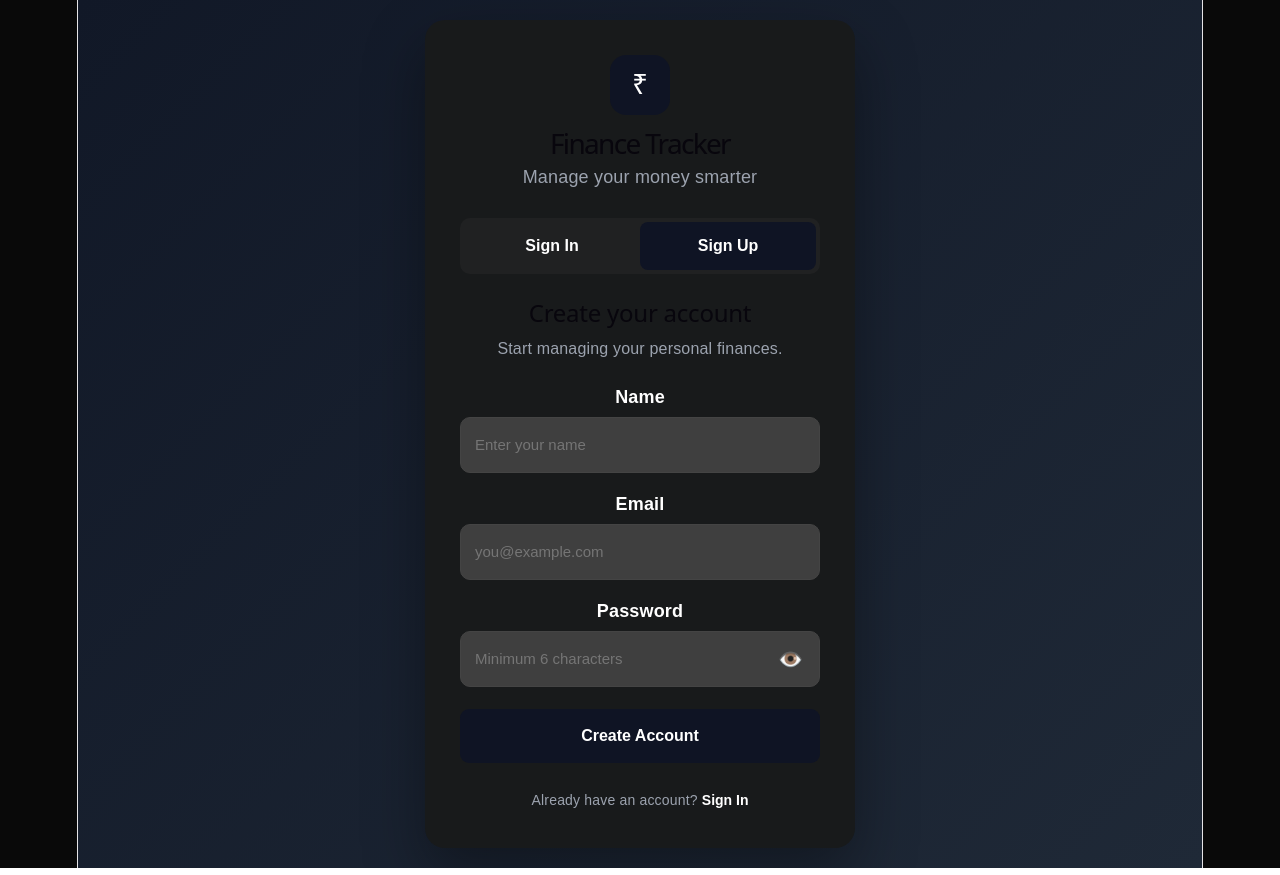
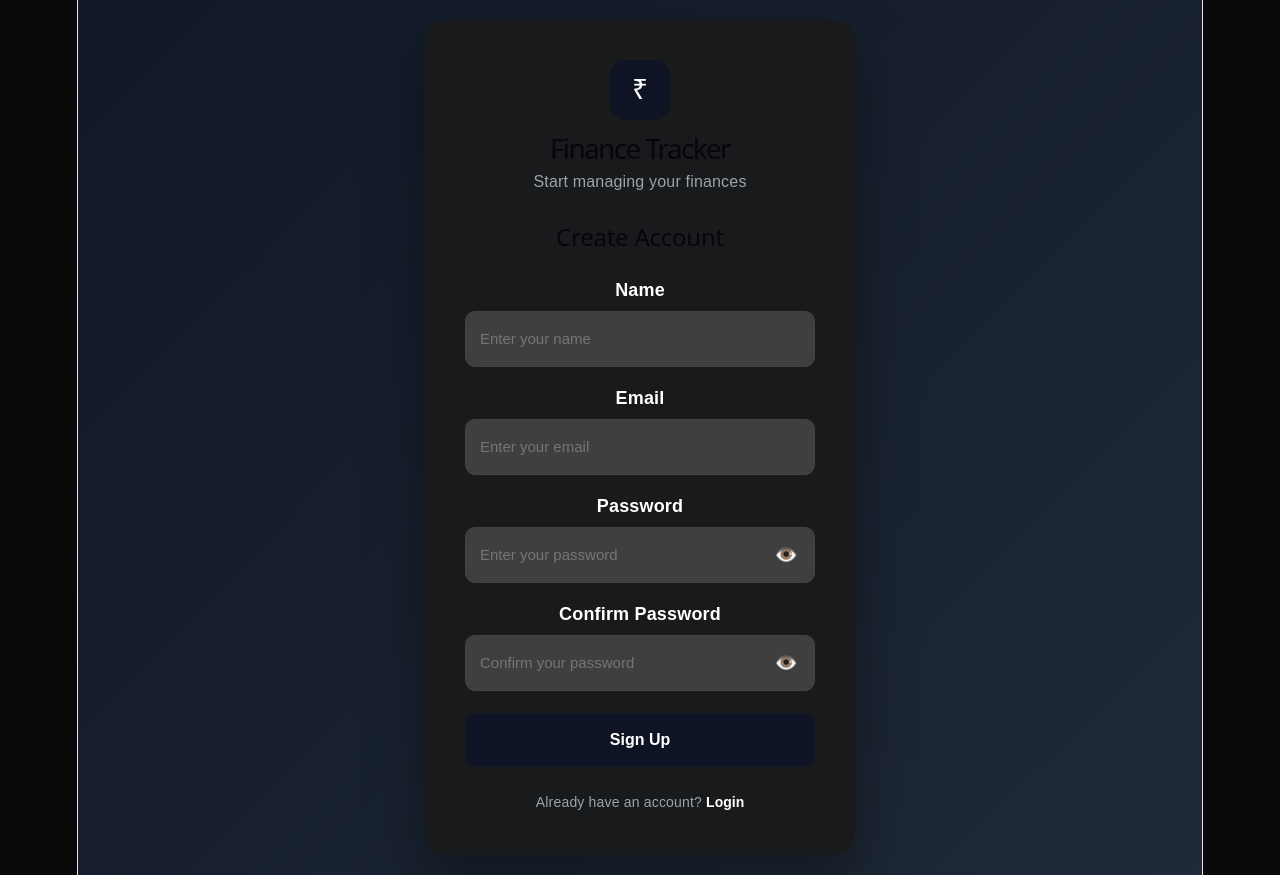
Before and after one commit to Rakib-251/Finance-Expense-Tracker, a React app in the folder frontend/: page / in a window 1280 px wide. Both pictures are taken after a click on the button "Sign Up". Built offline with nearby package versions, Linux system fonts and the light colour scheme; the HTML template or start-up script is replaced by a standard one.

Commit message:
Update login and signup flow

```diff
--- a/frontend/src/Auth.jsx
+++ b/frontend/src/Auth.jsx
@@ -10,9 +10,12 @@ function Auth({ onAuth }) {
         name: "",
         email: "",
         password: "",
+        confirmPassword: "",
     });
 
     const [showPassword, setShowPassword] = useState(false);
+    const [showConfirmPassword, setShowConfirmPassword] =
+        useState(false);
 
     const [loading, setLoading] = useState(false);
     const [error, setError] = useState("");
@@ -33,6 +36,27 @@ function Auth({ onAuth }) {
     };
 
     // ===============================
+    // SWITCH LOGIN / SIGNUP
+    // ===============================
+
+    const switchMode = (loginMode) => {
+        setIsLogin(loginMode);
+
+        setError("");
+        setMessage("");
+
+        setShowPassword(false);
+        setShowConfirmPassword(false);
+
+        setFormData({
+            name: "",
+            email: "",
+            password: "",
+            confirmPassword: "",
+        });
+    };
+
+    // ===============================
     // SUBMIT
     // ===============================
 
@@ -41,6 +65,18 @@ function Auth({ onAuth }) {
 
         setError("");
         setMessage("");
+
+        // Check password confirmation
+        if (!isLogin) {
+            if (
+                formData.password !==
+                formData.confirmPassword
+            ) {
+                setError("Passwords do not match");
+                return;
+            }
+        }
+
         setLoading(true);
 
         try {
@@ -73,9 +109,12 @@ function Auth({ onAuth }) {
             const contentType =
                 response.headers.get("content-type");
 
-            if (!contentType?.includes("application/json")) {
+            if (
+                !contentType ||
+                !contentType.includes("application/json")
+            ) {
                 throw new Error(
-                    "Server returned an invalid response. Please make sure the backend is deployed."
+                    "Server returned an invalid response."
                 );
             }
 
@@ -112,7 +151,7 @@ function Auth({ onAuth }) {
 
             else {
                 setMessage(
-                    "Account created successfully! Please sign in."
+                    "Account created successfully! Please login."
                 );
 
                 setIsLogin(true);
@@ -121,11 +160,12 @@ function Auth({ onAuth }) {
                     name: "",
                     email: formData.email,
                     password: "",
+                    confirmPassword: "",
                 });
 
                 setShowPassword(false);
+                setShowConfirmPassword(false);
             }
-
         } catch (error) {
             console.error(
                 "Authentication error:",
@@ -133,29 +173,45 @@ function Auth({ onAuth }) {
             );
 
             setError(error.message);
-
         } finally {
             setLoading(false);
         }
     };
 
     // ===============================
-    // SWITCH LOGIN / SIGNUP
+    // STYLES
     // ===============================
 
-    const switchMode = () => {
-        setIsLogin(!isLogin);
+    const inputStyle = {
+        width: "100%",
+        padding: "14px",
+        boxSizing: "border-box",
+        border: "1px solid #444",
+        borderRadius: "10px",
+        fontSize: "15px",
+        background: "#3f3f3f",
+        color: "#ffffff",
+        outline: "none",
+    };
 
-        setError("");
-        setMessage("");
+    const labelStyle = {
+        display: "block",
+        marginBottom: "8px",
+        fontWeight: "600",
+        color: "#ffffff",
+    };
 
-        setShowPassword(false);
-
-        setFormData({
-            name: "",
-            email: "",
-            password: "",
-        });
+    const eyeButtonStyle = {
+        position: "absolute",
+        right: "12px",
+        top: "50%",
+        transform: "translateY(-50%)",
+        border: "none",
+        background: "transparent",
+        color: "#ffffff",
+        cursor: "pointer",
+        fontSize: "19px",
+        padding: "5px",
     };
 
     return (
@@ -179,7 +235,7 @@ function Auth({ onAuth }) {
                     maxWidth: "430px",
                     background: "#181a1b",
                     borderRadius: "20px",
-                    padding: "35px",
+                    padding: "40px",
                     boxSizing: "border-box",
                     boxShadow:
                         "0 25px 60px rgba(0,0,0,0.35)",
@@ -203,7 +259,6 @@ function Auth({ onAuth }) {
                             height: "60px",
                             borderRadius: "16px",
                             background: "#0f1424",
-                            color: "#ffffff",
                             display: "flex",
                             alignItems: "center",
                             justifyContent: "center",
@@ -217,7 +272,7 @@ function Auth({ onAuth }) {
 
                     <h1
                         style={{
-                            margin: 0,
+                            margin: "0 0 8px",
                             fontSize: "28px",
                         }}
                     >
@@ -226,106 +281,32 @@ function Auth({ onAuth }) {
 
                     <p
                         style={{
-                            marginTop: "8px",
+                            margin: 0,
                             color: "#9ca3af",
+                            fontSize: "16px",
                         }}
                     >
-                        Manage your money smarter
+                        {isLogin
+                            ? "Login to manage your finances"
+                            : "Start managing your finances"}
                     </p>
                 </div>
 
                 {/* ===============================
-                    LOGIN / SIGNUP TABS
-                =============================== */}
-
-                <div
-                    style={{
-                        display: "flex",
-                        background: "#202122",
-                        borderRadius: "10px",
-                        padding: "4px",
-                        marginBottom: "25px",
-                    }}
-                >
-                    <button
-                        type="button"
-                        onClick={() => {
-                            setIsLogin(true);
-                            setError("");
-                            setMessage("");
-                            setShowPassword(false);
-                        }}
-                        style={{
-                            flex: 1,
-                            border: "none",
-                            borderRadius: "8px",
-                            padding: "11px",
-                            cursor: "pointer",
-                            fontWeight: "600",
-                            background: isLogin
-                                ? "#202122"
-                                : "transparent",
-                            color: "#ffffff",
-                            fontSize: "16px",
-                        }}
-                    >
-                        Sign In
-                    </button>
-
-                    <button
-                        type="button"
-                        onClick={() => {
-                            setIsLogin(false);
-                            setError("");
-                            setMessage("");
-                            setShowPassword(false);
-                        }}
-                        style={{
-                            flex: 1,
-                            border: "none",
-                            borderRadius: "8px",
-                            padding: "11px",
-                            cursor: "pointer",
-                            fontWeight: "600",
-                            background: !isLogin
-                                ? "#0f1424"
-                                : "transparent",
-                            color: "#ffffff",
-                            fontSize: "16px",
-                        }}
-                    >
-                        Sign Up
-                    </button>
-                </div>
-
-                {/* ===============================
-                    TITLE
+                    PAGE TITLE
                 =============================== */}
 
                 <h2
                     style={{
-                        marginBottom: "8px",
                         textAlign: "center",
+                        margin: "0 0 25px",
+                        fontSize: "24px",
                     }}
                 >
                     {isLogin
                         ? "Welcome back!"
-                        : "Create your account"}
+                        : "Create Account"}
                 </h2>
-
-                <p
-                    style={{
-                        marginTop: 0,
-                        marginBottom: "22px",
-                        color: "#9ca3af",
-                        textAlign: "center",
-                        fontSize: "16px",
-                    }}
-                >
-                    {isLogin
-                        ? "Sign in to access your finances."
-                        : "Start managing your personal finances."}
-                </p>
 
                 {/* ===============================
                     ERROR
@@ -335,7 +316,7 @@ function Auth({ onAuth }) {
                     <div
                         style={{
                             background: "#650000",
-                            color: "#ff5c5c",
+                            color: "#ff7777",
                             padding: "12px",
                             borderRadius: "10px",
                             marginBottom: "18px",
@@ -376,15 +357,12 @@ function Auth({ onAuth }) {
                     {/* NAME */}
 
                     {!isLogin && (
-                        <>
-                            <label
+                        <div
                             style={{
-                                    display: "block",
-                                    marginBottom: "7px",
-                                    fontWeight: "600",
-                                    textAlign: "center",
+                                marginBottom: "18px",
                             }}
                         >
+                            <label style={labelStyle}>
                                 Name
                             </label>
 
@@ -395,35 +373,19 @@ function Auth({ onAuth }) {
                                 onChange={handleChange}
                                 placeholder="Enter your name"
                                 required
-                                style={{
-                                    width: "100%",
-                                    padding: "14px",
-                                    boxSizing:
-                                        "border-box",
-                                    border:
-                                        "1px solid #444",
-                                    borderRadius: "10px",
-                                    marginBottom: "18px",
-                                    fontSize: "15px",
-                                    background:
-                                        "#3f3f3f",
-                                    color: "#ffffff",
-                                    outline: "none",
-                                }}
+                                style={inputStyle}
                             />
-                        </>
+                        </div>
                     )}
 
                     {/* EMAIL */}
 
-                    <label
+                    <div
                         style={{
-                            display: "block",
-                            marginBottom: "7px",
-                            fontWeight: "600",
-                            textAlign: "center",
+                            marginBottom: "18px",
                         }}
                     >
+                        <label style={labelStyle}>
                             Email
                         </label>
 
@@ -432,40 +394,26 @@ function Auth({ onAuth }) {
                             name="email"
                             value={formData.email}
                             onChange={handleChange}
-                        placeholder="you@example.com"
+                            placeholder="Enter your email"
                             required
-                        style={{
-                            width: "100%",
-                            padding: "14px",
-                            boxSizing: "border-box",
-                            border:
-                                "1px solid #444",
-                            borderRadius: "10px",
-                            marginBottom: "18px",
-                            fontSize: "15px",
-                            background: "#3f3f3f",
-                            color: "#ffffff",
-                            outline: "none",
-                        }}
+                            style={inputStyle}
                         />
+                    </div>
 
                     {/* PASSWORD */}
 
-                    <label
+                    <div
                         style={{
-                            display: "block",
-                            marginBottom: "7px",
-                            fontWeight: "600",
-                            textAlign: "center",
+                            marginBottom: "18px",
                         }}
                     >
+                        <label style={labelStyle}>
                             Password
                         </label>
 
                         <div
                             style={{
                                 position: "relative",
-                            marginBottom: "22px",
                             }}
                         >
                             <input
@@ -477,26 +425,14 @@ function Auth({ onAuth }) {
                                 name="password"
                                 value={formData.password}
                                 onChange={handleChange}
-                            placeholder="Minimum 6 characters"
+                                placeholder="Enter your password"
                                 minLength="6"
                                 required
                                 style={{
-                                width: "100%",
-                                padding: "14px 50px 14px 14px",
-                                boxSizing:
-                                    "border-box",
-                                border:
-                                    "1px solid #444",
-                                borderRadius: "10px",
-                                fontSize: "15px",
-                                background:
-                                    "#3f3f3f",
-                                color: "#ffffff",
-                                outline: "none",
+                                    ...inputStyle,
+                                    paddingRight: "50px",
                                 }}
                             />
-
-                        {/* EYE BUTTON */}
 
                             <button
                                 type="button"
@@ -505,33 +441,83 @@ function Auth({ onAuth }) {
                                         !showPassword
                                     )
                                 }
+                                style={eyeButtonStyle}
                                 aria-label={
                                     showPassword
                                         ? "Hide password"
                                         : "Show password"
                                 }
-                            style={{
-                                position: "absolute",
-                                right: "12px",
-                                top: "50%",
-                                transform:
-                                    "translateY(-50%)",
-                                border: "none",
-                                background:
-                                    "transparent",
-                                color: "#d1d5db",
-                                cursor: "pointer",
-                                fontSize: "20px",
-                                padding: "5px",
-                            }}
                             >
                                 {showPassword
                                     ? "🙈"
                                     : "👁️"}
                             </button>
                         </div>
+                    </div>
 
-                    {/* SUBMIT BUTTON */}
+                    {/* CONFIRM PASSWORD */}
+
+                    {!isLogin && (
+                        <div
+                            style={{
+                                marginBottom: "22px",
+                            }}
+                        >
+                            <label style={labelStyle}>
+                                Confirm Password
+                            </label>
+
+                            <div
+                                style={{
+                                    position: "relative",
+                                }}
+                            >
+                                <input
+                                    type={
+                                        showConfirmPassword
+                                            ? "text"
+                                            : "password"
+                                    }
+                                    name="confirmPassword"
+                                    value={
+                                        formData.confirmPassword
+                                    }
+                                    onChange={
+                                        handleChange
+                                    }
+                                    placeholder="Confirm your password"
+                                    minLength="6"
+                                    required
+                                    style={{
+                                        ...inputStyle,
+                                        paddingRight:
+                                            "50px",
+                                    }}
+                                />
+
+                                <button
+                                    type="button"
+                                    onClick={() =>
+                                        setShowConfirmPassword(
+                                            !showConfirmPassword
+                                        )
+                                    }
+                                    style={eyeButtonStyle}
+                                    aria-label={
+                                        showConfirmPassword
+                                            ? "Hide confirm password"
+                                            : "Show confirm password"
+                                    }
+                                >
+                                    {showConfirmPassword
+                                        ? "🙈"
+                                        : "👁️"}
+                                </button>
+                            </div>
+                        </div>
+                    )}
+
+                    {/* BUTTON */}
 
                     <button
                         type="submit"
@@ -555,30 +541,31 @@ function Auth({ onAuth }) {
                         {loading
                             ? "Please wait..."
                             : isLogin
-                            ? "Sign In"
-                            : "Create Account"}
+                            ? "Login"
+                            : "Sign Up"}
                     </button>
                 </form>
 
                 {/* ===============================
-                    SWITCH
+                    BOTTOM LINK
                 =============================== */}
 
-                <p
+                <div
                     style={{
                         textAlign: "center",
-                        marginTop: "24px",
+                        marginTop: "22px",
                         color: "#9ca3af",
                         fontSize: "14px",
                     }}
                 >
-                    {isLogin
-                        ? "Don't have an account? "
-                        : "Already have an account? "}
-
+                    {isLogin ? (
+                        <>
+                            Don't have an account?{" "}
                             <button
                                 type="button"
-                        onClick={switchMode}
+                                onClick={() =>
+                                    switchMode(false)
+                                }
                                 style={{
                                     border: "none",
                                     background: "none",
@@ -588,12 +575,31 @@ function Auth({ onAuth }) {
                                     padding: 0,
                                 }}
                             >
-                        {isLogin
-                            ? "Sign Up"
-                            : "Sign In"}
+                                Sign Up
                             </button>
-                </p>
-
+                        </>
+                    ) : (
+                        <>
+                            Already have an account?{" "}
+                            <button
+                                type="button"
+                                onClick={() =>
+                                    switchMode(true)
+                                }
+                                style={{
+                                    border: "none",
+                                    background: "none",
+                                    color: "#ffffff",
+                                    fontWeight: "700",
+                                    cursor: "pointer",
+                                    padding: 0,
+                                }}
+                            >
+                                Login
+                            </button>
+                        </>
+                    )}
+                </div>
             </div>
         </div>
     );
```
Lines whose indentation alone changed are shown as unchanged.
